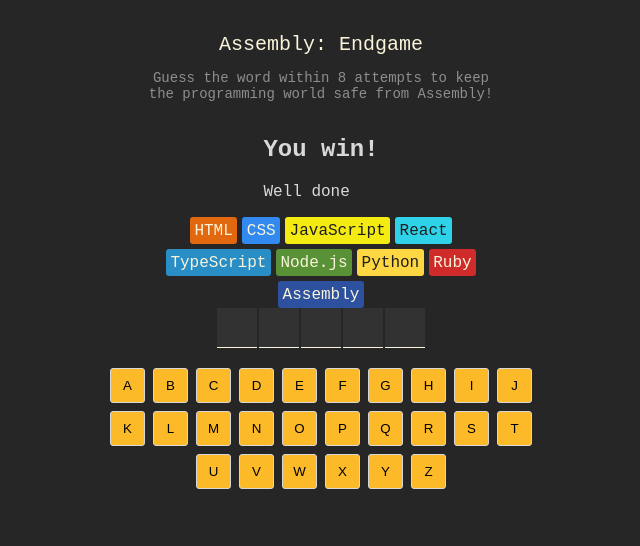
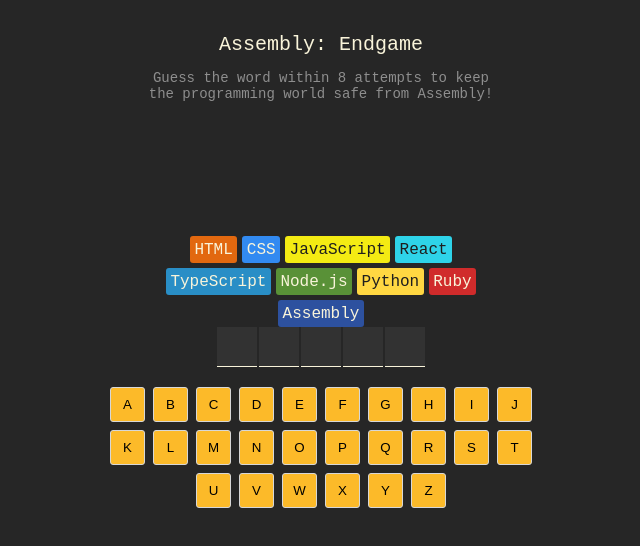
Before and after one commit to Maxaomar/assembly-EndGame, a React (Vite) app: page / in a window 1280 px wide. Shown: the top 546 px of the page, without its empty margins (319-959 px from the left). Built offline with nearby package versions, Linux system fonts and the light colour scheme.

Commit message:
new changes

```diff
--- a/src/EndGameAssembly.jsx
+++ b/src/EndGameAssembly.jsx
@@ -84,6 +84,27 @@
     lost: isGameLost
 })
 
+function renderGameStatus() {
+    if (!isGameOver) {
+        return null
+    }
+
+    if (isGameWon) {
+        return (
+            <>
+                <h2>You win!</h2>
+                <p>Well done! 🎉</p>
+            </>
+        )
+    } else {
+        return (
+            <>
+                <h2>Game over!</h2>
+                <p>You lose! Better start learning Assembly 😭</p>
+            </>
+        )
+    }
+}
 
     return(
         <main>
@@ -93,9 +114,8 @@
                 programming world safe from Assembly!</p>
             </header>
 
-            <section className="gam-status">
-                <h2>You win!</h2>
-                <p>Well done</p>
+            <section className={gameStatusClass}>
+                {renderGameStatus()}
             </section>
 
             <section className="language-chips">
--- a/src/index.css
+++ b/src/index.css
@@ -9,8 +9,6 @@
   color: #D9D9D9;
   padding: 20px;
   height: 100vh;
-  display: flex;
-  justify-content: center;
 }
 
 main {
```
